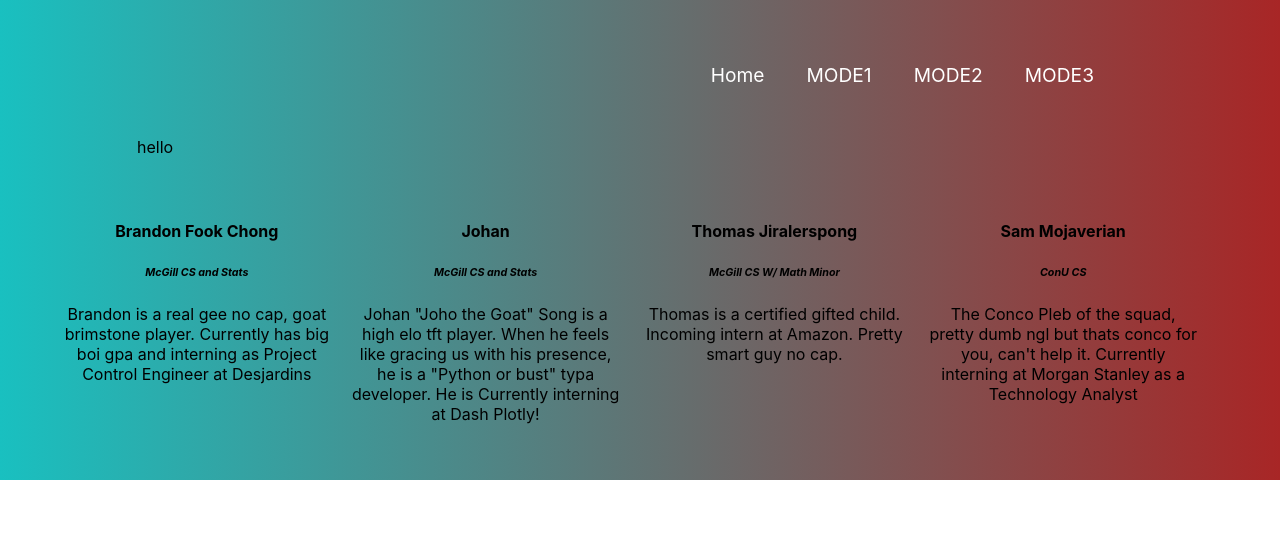
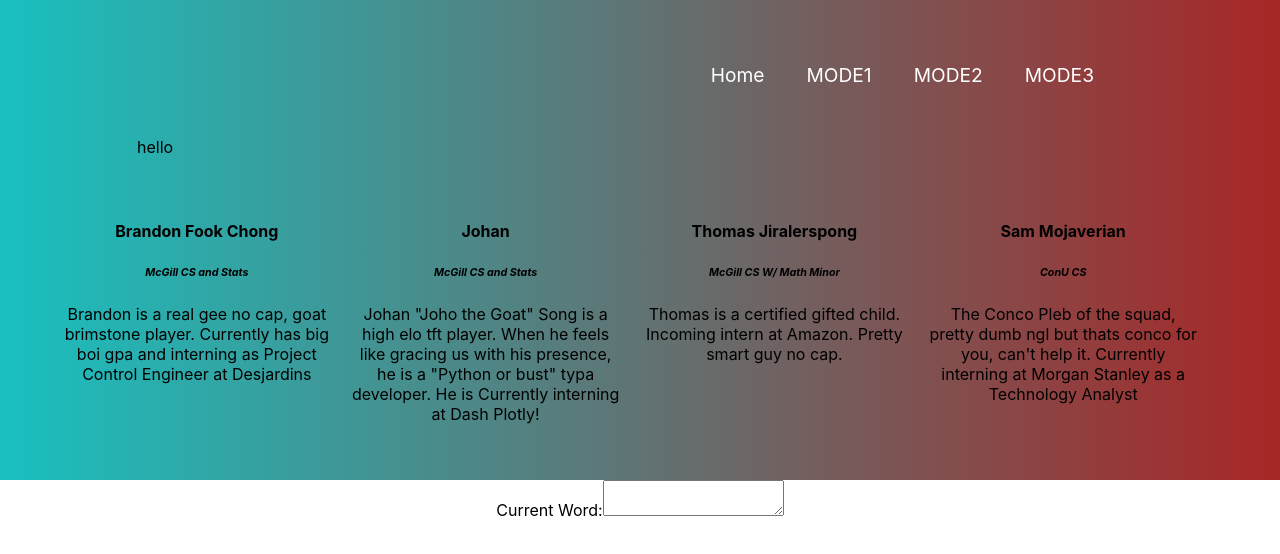
Before and after one commit to DivSam/McHacks, a React (Create React App) app in the folder client/: page / in a window 1280 px wide. Shown: the top 554 px of the page. Built offline with nearby package versions, Linux system fonts and the light colour scheme.

Commit message:
Johandev (#2)
* bad code

* fix textarea error

Co-authored-by: Johan Song <Johan@Johans-MacBook-Air.local>

```diff
--- a/client/src/App.js
+++ b/client/src/App.js
@@ -1,5 +1,6 @@
 import logo from './logo.svg';
 import './App.css';
+import Nameform from './input.js';
 import Prompt from "./main-game/Word.js"
 import NavigationBar from './navbar/NavigationBar';
 import AboutUs from './about-us/AboutUs';
@@ -10,6 +11,7 @@ function App() {
       <Prompt content="hello" speed={10}/>
       <NavigationBar></NavigationBar>
       <AboutUs></AboutUs>
+      <Nameform></Nameform>
     </div>
   );
 }
--- /dev/null
+++ b/client/src/input.js
@@ -0,0 +1,43 @@
+import React, { Component, createContext } from 'react';
+
+/*
+export default class MyInput extends Component{
+    constructor(props) {
+        super(props)
+        this.state = {
+            text:''
+        };
+    }
+    validateword(word) {
+        return (word === 'potato') ? '' : word
+
+    }
+    handleChange(event){
+        this.setState({text: word === 'potato'? '' :this.state.text})
+    }
+    render() {
+        return (
+        <form>
+        <textarea></textarea>
+        </form>
+        )
+    }
+}*/
+export default class NameForm extends React.Component {
+    constructor(props) {
+      super(props);
+      this.state = {value: ''};
+      this.handleChange = this.handleChange.bind(this);
+    }
+
+    handleChange(event) {    this.setState({value: event.target.value === this.props.wordx ? '' : event.target.value});  }
+
+    render() {
+      return (
+        <form>
+            Current Word:
+            <textarea type="text" value={this.state.value} onChange={this.handleChange} />
+        </form>
+      );
+    }
+  }
```
